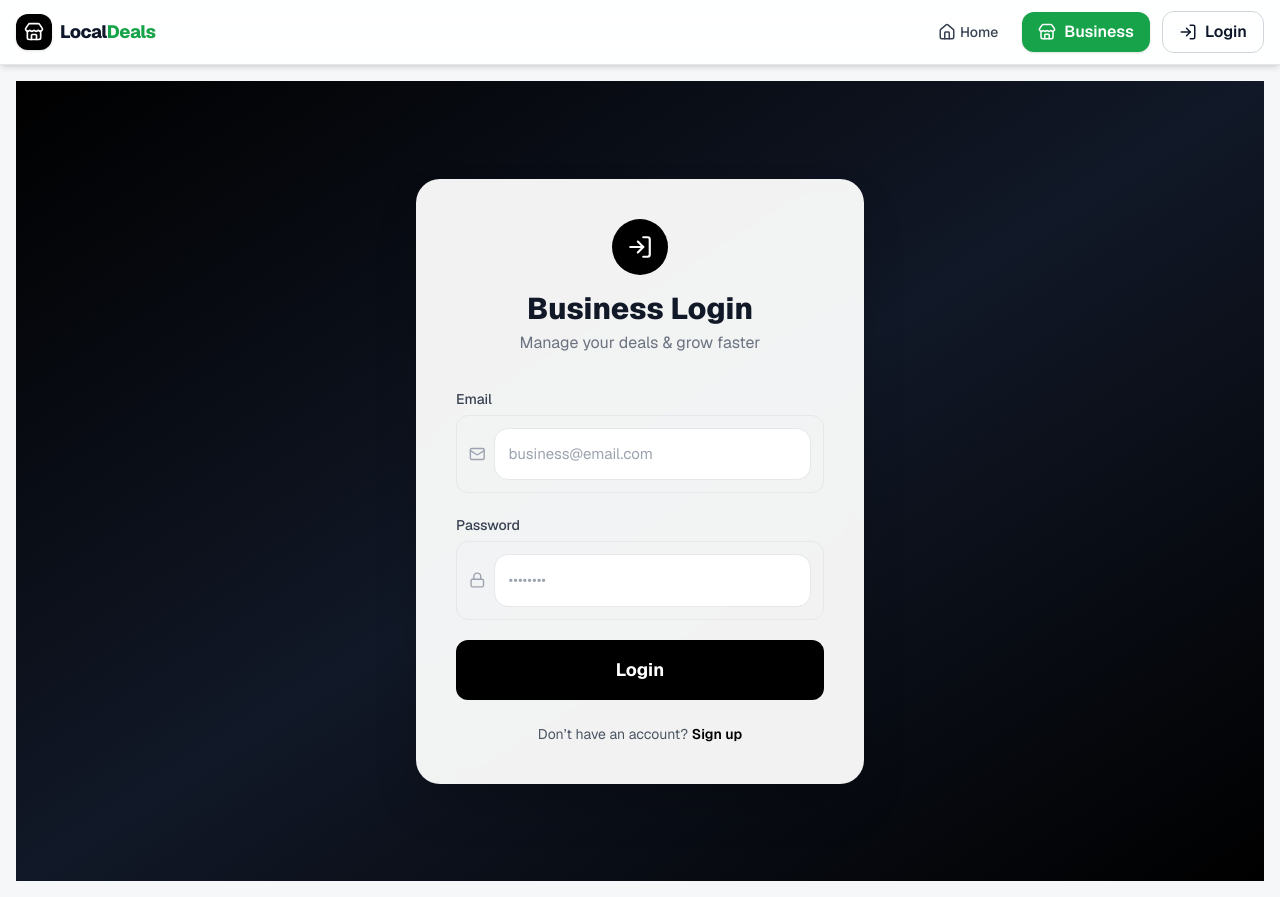
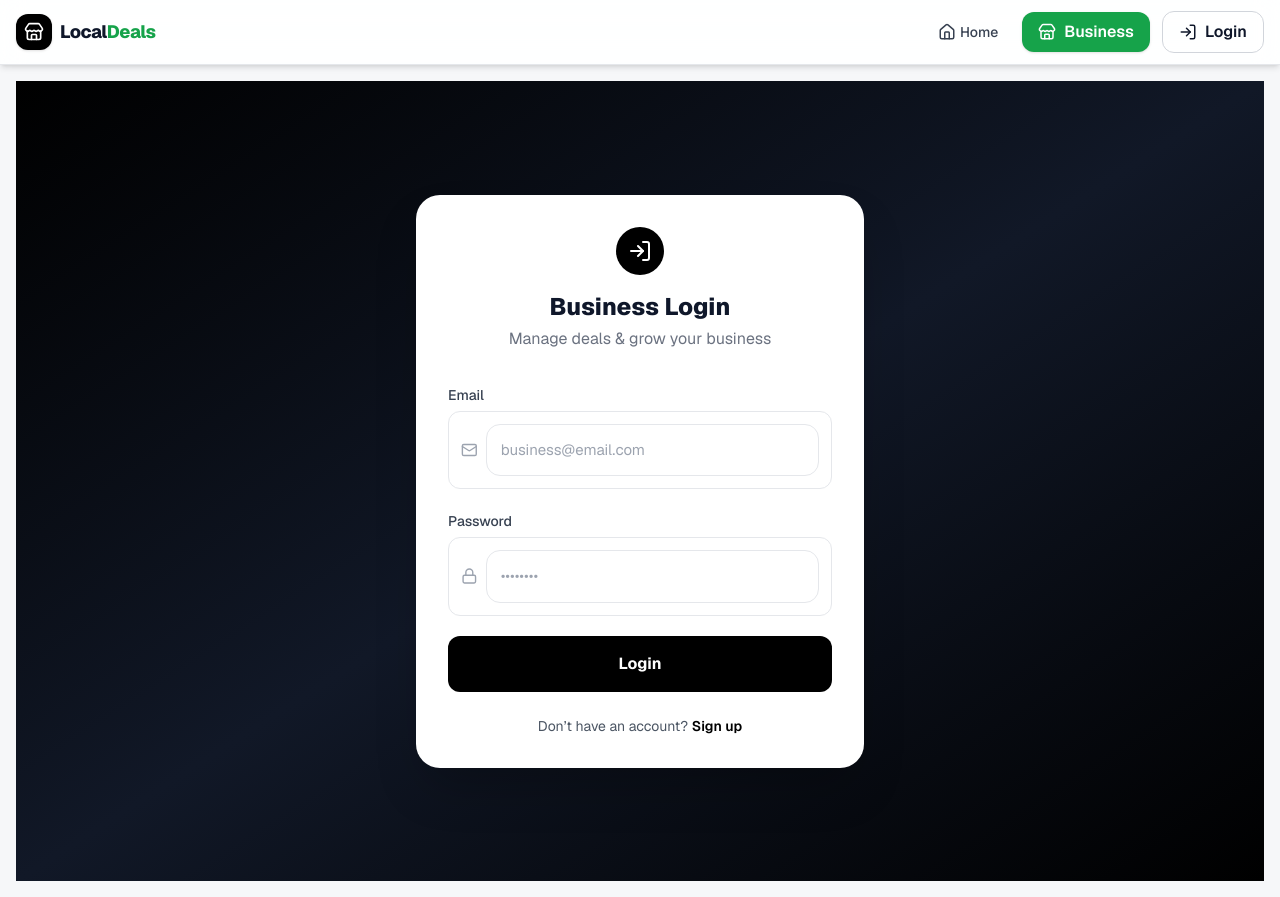
Before and after one commit to chaitanyadeep75/local-deals, a Next.js app: page /login in a window 1280 px wide. Built offline with nearby package versions, Linux system fonts and the light colour scheme; no server answers.

Commit message:
login polished

```diff
--- a/src/app/login/page.tsx
+++ b/src/app/login/page.tsx
@@ -4,11 +4,10 @@ import { useState } from 'react';
 import { supabase } from '@/app/lib/supabase';
 import { useRouter } from 'next/navigation';
 import Link from 'next/link';
-import { LogIn, Mail, Lock } from 'lucide-react';
+import { Mail, Lock, LogIn } from 'lucide-react';
 
 export default function LoginPage() {
   const router = useRouter();
-
   const [email, setEmail] = useState('');
   const [password, setPassword] = useState('');
   const [loading, setLoading] = useState(false);
@@ -36,84 +35,71 @@ export default function LoginPage() {
 
   return (
     <main className="min-h-screen flex items-center justify-center bg-gradient-to-br from-black via-gray-900 to-black px-4">
-      {/* CARD */}
-      <div className="w-full max-w-md bg-white/95 backdrop-blur rounded-3xl shadow-2xl p-8 md:p-10">
-        {/* HEADER */}
+      <div className="w-full max-w-md bg-white rounded-3xl shadow-2xl p-8">
+        {/* Header */}
         <div className="text-center mb-8">
-          <div className="mx-auto mb-4 w-14 h-14 rounded-full bg-black flex items-center justify-center">
-            <LogIn size={26} className="text-white" />
+          <div className="mx-auto w-12 h-12 rounded-full bg-black flex items-center justify-center mb-4">
+            <LogIn className="text-white" />
           </div>
-
-          <h1 className="text-2xl md:text-3xl font-extrabold text-gray-900">
-            Business Login
-          </h1>
-
+          <h1 className="text-2xl font-extrabold">Business Login</h1>
           <p className="text-gray-500 mt-1">
-            Manage your deals & grow faster
+            Manage deals & grow your business
           </p>
         </div>
 
-        {/* FORM */}
+        {/* Form */}
         <form onSubmit={handleLogin} className="space-y-5">
-          {/* EMAIL */}
           <div>
             <label className="text-sm font-medium text-gray-700">
               Email
             </label>
-            <div className="mt-1 flex items-center gap-2 border rounded-xl px-3 py-3 focus-within:ring-2 focus-within:ring-black">
+            <div className="mt-1 flex items-center gap-2 border rounded-xl px-3 py-3">
               <Mail size={18} className="text-gray-400" />
               <input
                 type="email"
                 required
                 value={email}
                 onChange={(e) => setEmail(e.target.value)}
+                className="w-full outline-none"
                 placeholder="business@email.com"
-                className="w-full outline-none text-gray-900"
               />
             </div>
           </div>
 
-          {/* PASSWORD */}
           <div>
             <label className="text-sm font-medium text-gray-700">
               Password
             </label>
-            <div className="mt-1 flex items-center gap-2 border rounded-xl px-3 py-3 focus-within:ring-2 focus-within:ring-black">
+            <div className="mt-1 flex items-center gap-2 border rounded-xl px-3 py-3">
               <Lock size={18} className="text-gray-400" />
               <input
                 type="password"
                 required
                 value={password}
                 onChange={(e) => setPassword(e.target.value)}
+                className="w-full outline-none"
                 placeholder="••••••••"
-                className="w-full outline-none text-gray-900"
               />
             </div>
           </div>
 
-          {/* ERROR */}
           {error && (
             <p className="text-sm text-red-600 bg-red-50 border border-red-200 rounded-lg px-3 py-2">
               {error}
             </p>
           )}
 
-          {/* BUTTON */}
           <button
             disabled={loading}
-            className="w-full bg-black text-white py-4 rounded-xl font-bold text-lg hover:scale-[1.02] transition disabled:opacity-60"
+            className="w-full bg-black text-white py-4 rounded-xl font-bold hover:scale-[1.02] transition"
           >
             {loading ? 'Logging in…' : 'Login'}
           </button>
         </form>
 
-        {/* FOOTER */}
         <p className="text-center text-sm text-gray-600 mt-6">
           Don’t have an account?{' '}
-          <Link
-            href="/signup"
-            className="font-semibold text-black hover:underline"
-          >
+          <Link href="/signup" className="font-semibold text-black">
             Sign up
           </Link>
         </p>
```
